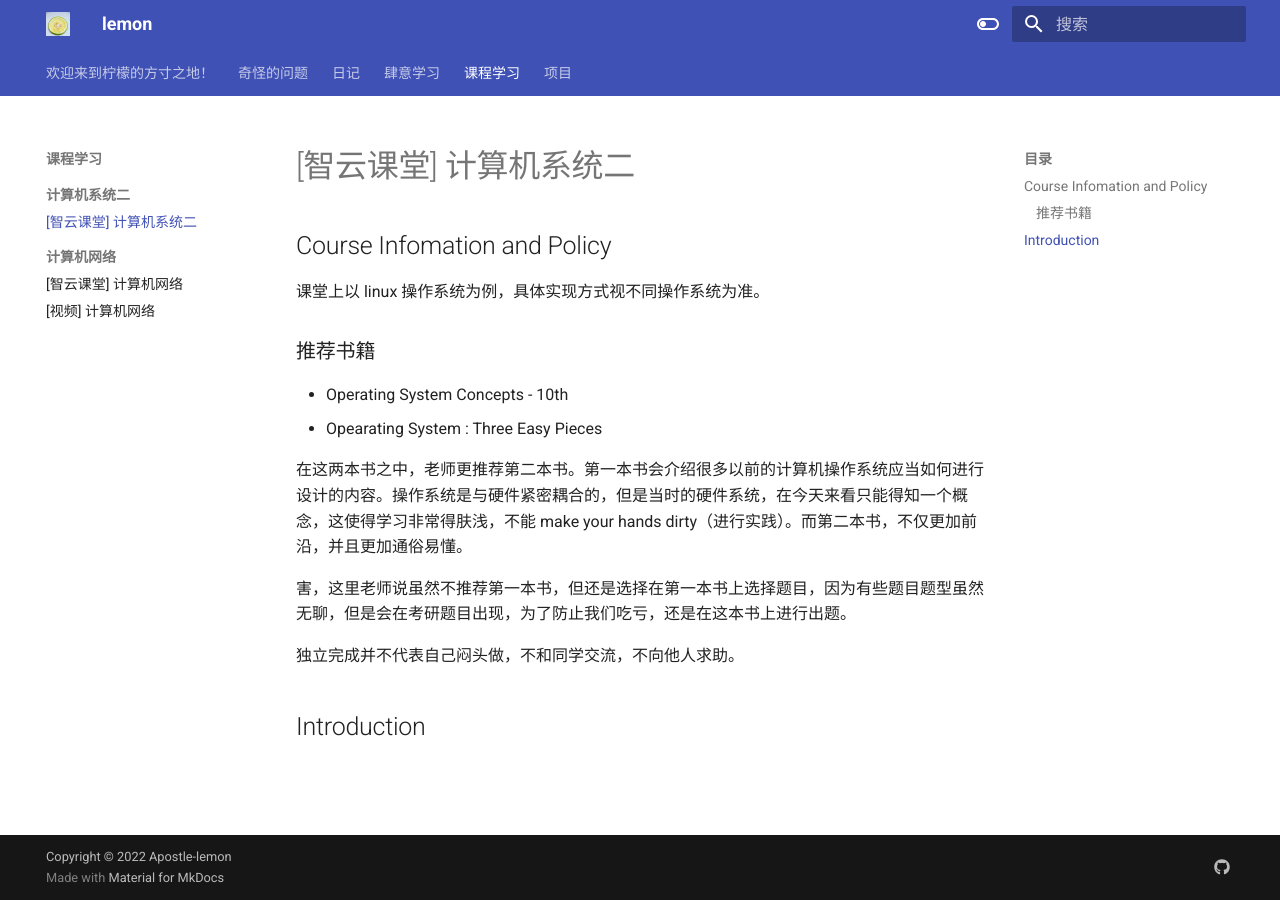
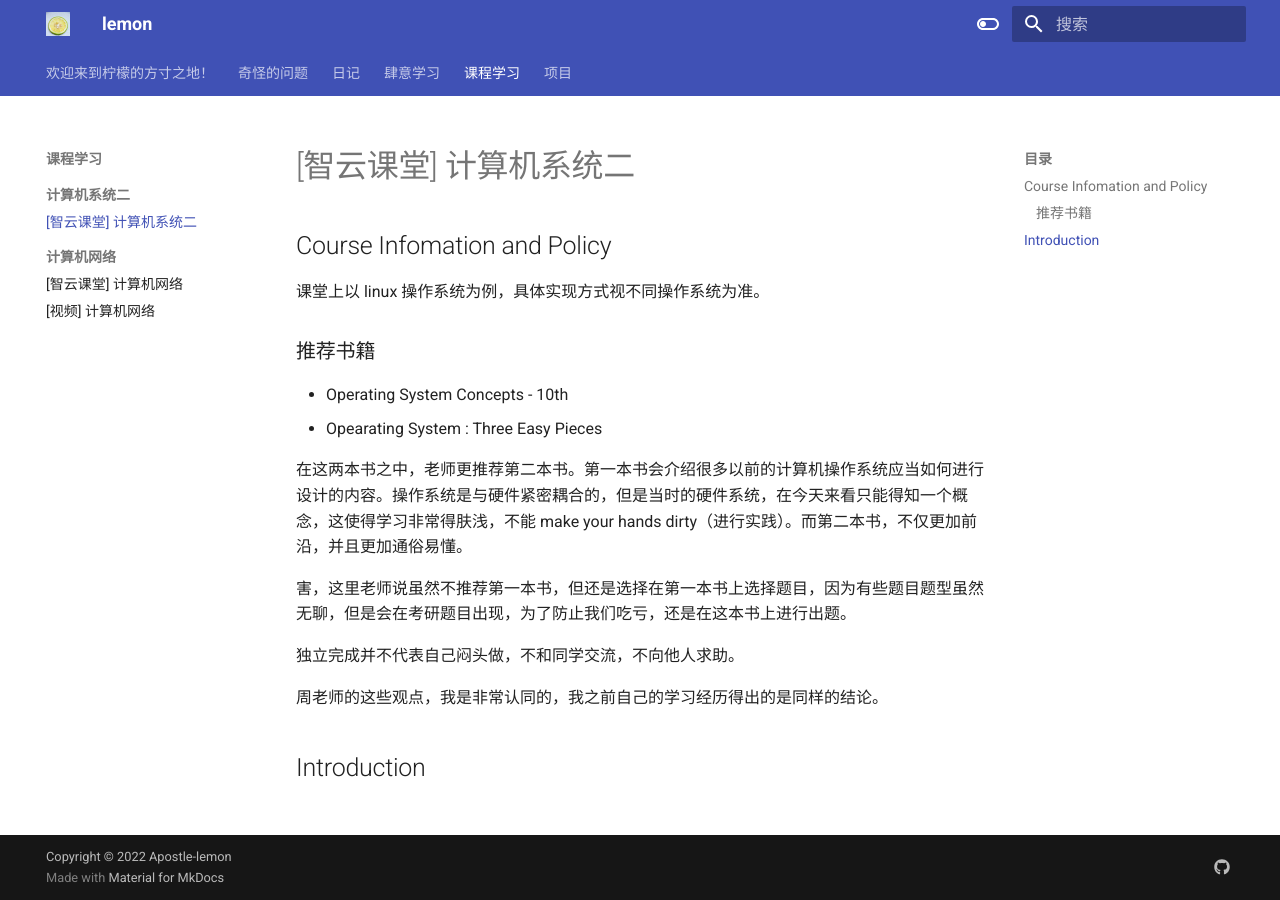
Before and after one commit to Apostle-lemon/Apostle-lemon.github.io, an MkDocs documentation site: the page built from docs/课程学习/计算机系统二/【智云课堂】计算机系统二.md, in a window 1280 px wide. Built offline with MkDocs 1.6.1 and Material for MkDocs 9.7.7, drawn with Linux system fonts in a browser that asks for light colours.

Commit message:
vault backup: 2022-10-27 18:54:13
Affected files:
docs/课程学习/计算机系统二/【智云课堂】计算机系统二.md

```diff
--- a/docs/课程学习/计算机系统二/【智云课堂】计算机系统二.md
+++ b/docs/课程学习/计算机系统二/【智云课堂】计算机系统二.md
@@ -15,4 +15,6 @@
 
 独立完成并不代表自己闷头做，不和同学交流，不向他人求助。
 
+周老师的这些观点，我是非常认同的，我之前自己的学习经历得出的是同样的结论。
+
 ## Introduction
```
